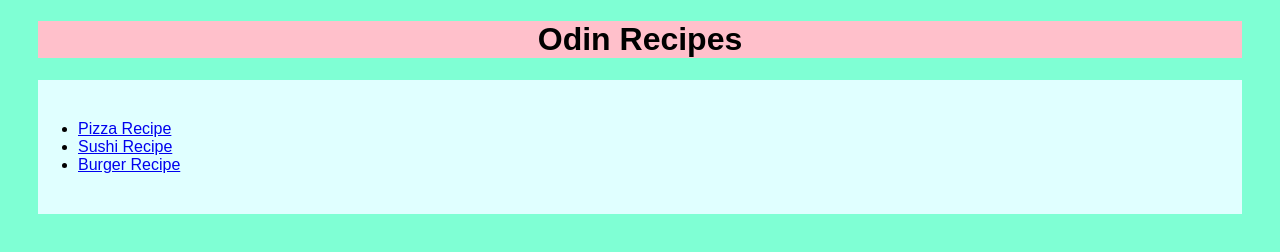
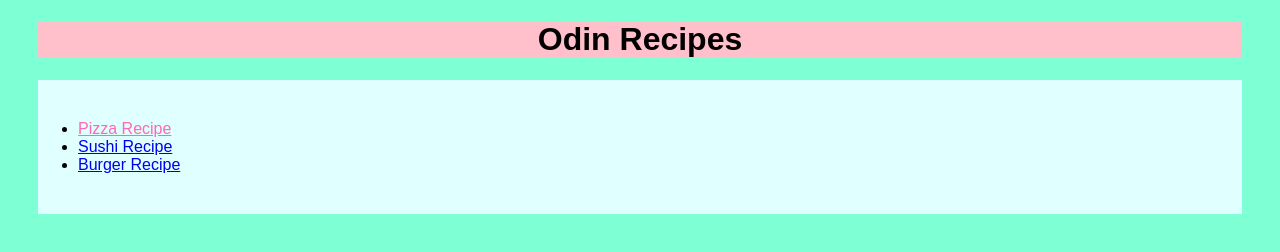
Before and after one commit to Acroniuse/odin-recipes, a plain HTML site: page index.html in a window 1280 px wide. Drawn offline with Linux system fonts and the light colour scheme.

Commit message:
Add first link style

```diff
--- a/style.css
+++ b/style.css
@@ -14,3 +14,7 @@ body {
     padding: 40px;
     margin: 20px 30px;
 }
+
+a.one {
+    color: hotpink;
+}
```
